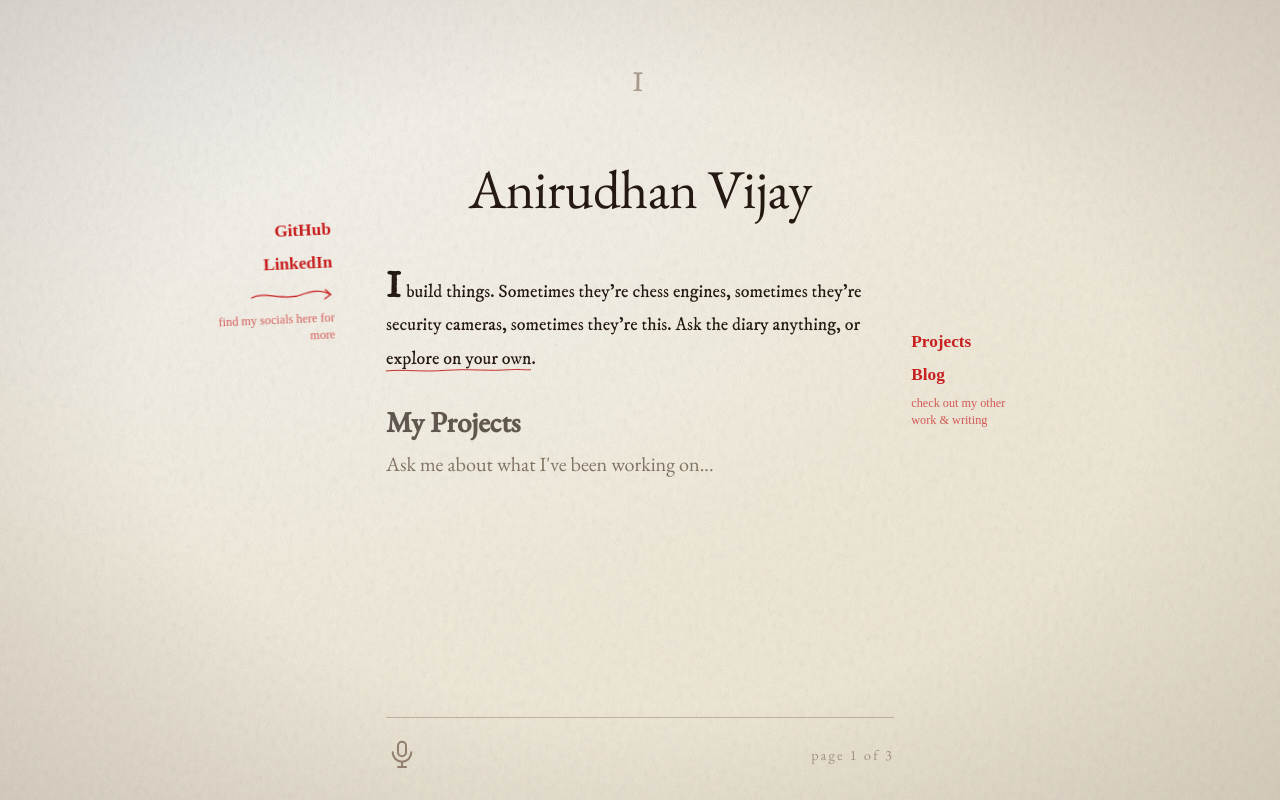
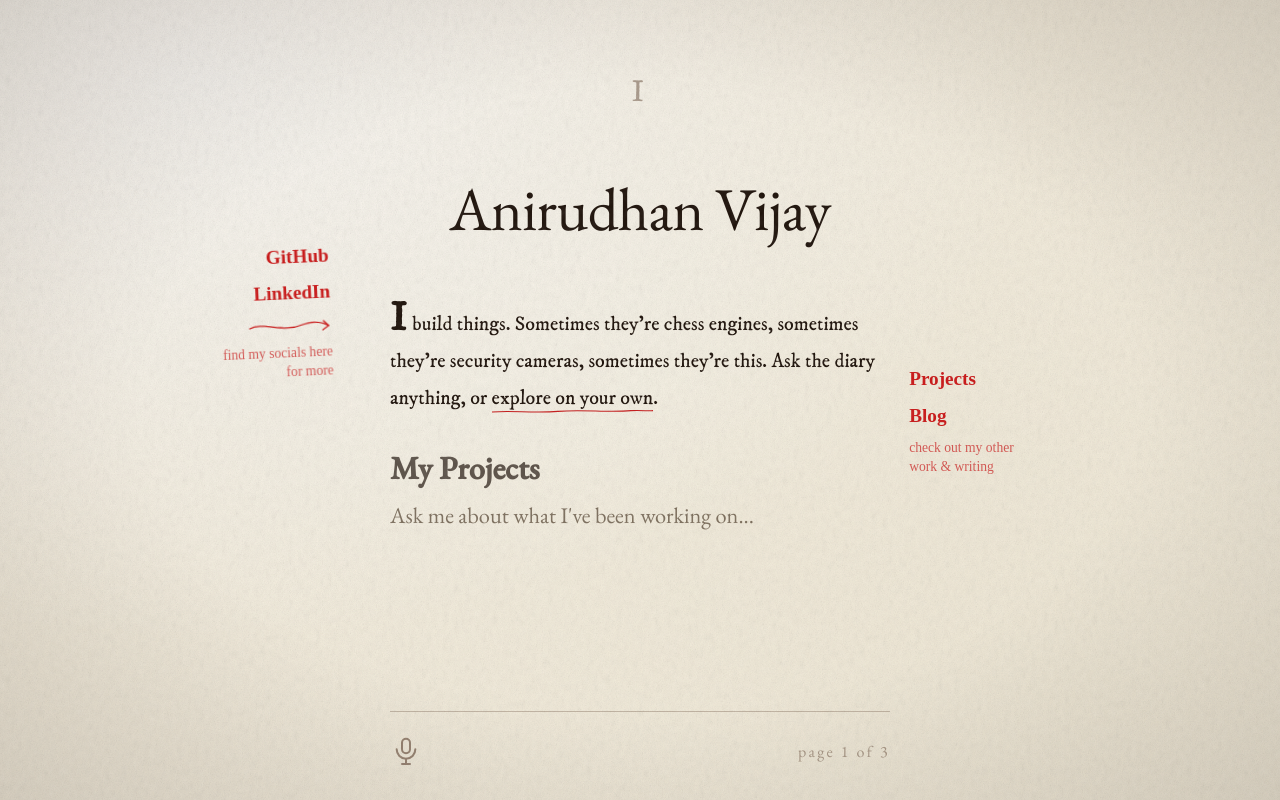
Before and after one commit to anirudhan25/portfolio, a SvelteKit app: page / in a window 1280 px wide. Built offline with nearby package versions, Linux system fonts and the light colour scheme; a web font is replaced by a local one.

Commit message:
fix: re-scaling font size, removing

```diff
--- a/src/app.css
+++ b/src/app.css
@@ -36,7 +36,7 @@
 			/* 1. REMOVE the zoom property completely */
 
 			/* 2. Rely solely on font-size to scale the rem units down safely */
-			font-size: 90% !important;
+			font-size: 100% !important;
 
 			/* 3. Add this to stop Safari from auto-zooming text on mobile */
 			-webkit-text-size-adjust: 100%;
```
